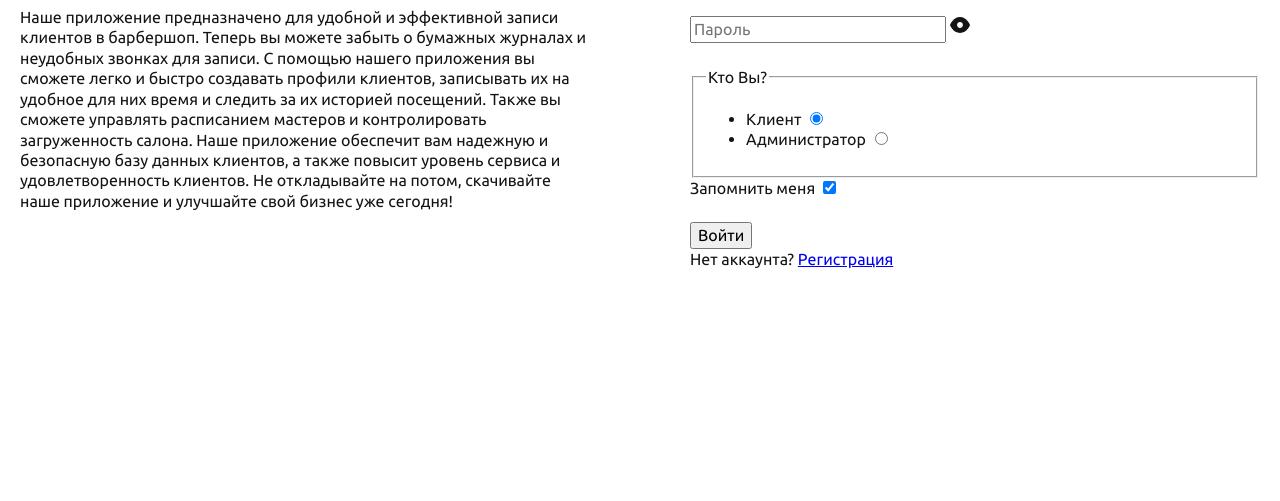
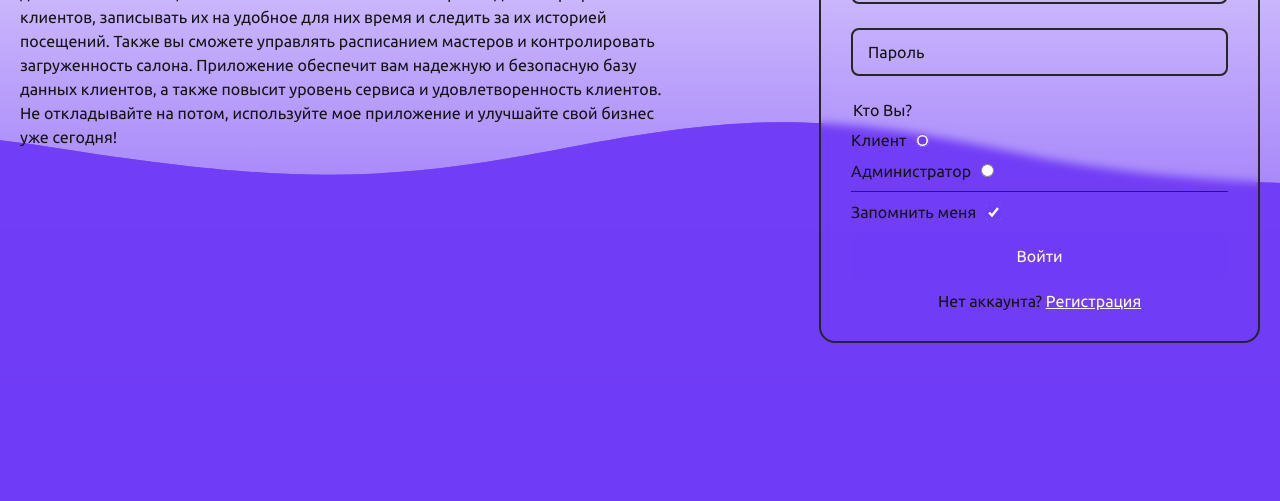
Before and after one commit to Evgeny-Stepanov/clients-vanilla-js-app, a website built with webpack: page src/login.html in a window 1280 px wide. Shown: the part 299-800 px from the top of the page. Built offline with nearby package versions, Linux system fonts and the light colour scheme; a web font is replaced by a local one.

Commit message:
Add styles for login.html

```diff
--- a/src/login.html
+++ b/src/login.html
@@ -16,13 +16,13 @@
 	<div class="login__wrap">
 		<h1 class="login__title">Добро пожаловать в <span lang="en">Clients</span></h1>
 		<p class="login__text">
-			Наше приложение предназначено для удобной и эффективной записи клиентов в барбершоп. Теперь вы
-			можете забыть о бумажных журналах и неудобных звонках для записи. С помощью нашего приложения
+			Мое приложение предназначено для удобной и эффективной записи клиентов в барбершоп. Теперь вы
+			можете забыть о бумажных журналах и неудобных звонках для записи. С помощью Clients
 			вы сможете легко и быстро создавать профили клиентов, записывать их на удобное для них время и
 			следить за их историей посещений. Также вы сможете управлять расписанием мастеров и
-			контролировать загруженность салона. Наше приложение обеспечит вам надежную и безопасную базу
+			контролировать загруженность салона. Приложение обеспечит вам надежную и безопасную базу
 			данных клиентов, а также повысит уровень сервиса и удовлетворенность клиентов. Не откладывайте
-			на потом, скачивайте наше приложение и улучшайте свой бизнес уже сегодня!
+			на потом, используйте мое приложение и улучшайте свой бизнес уже сегодня!
 		</p>
 	</div>
 	<form action="/" class="login__form">
@@ -95,13 +95,13 @@
 			</ul>
 		</fieldset>
 
-		<p>
+		<p class="login__form-checkbox">
 			<label for="remember">Запомнить меня</label>
 			<input type="checkbox" name="remember" id="remember" checked>
 		</p>
 
 		<button
-			class=""
+			class="login__form-submit"
 			type="submit"
 		>
 			Войти
@@ -113,5 +113,57 @@
 		</p>
 	</form>
 </main>
+<div class="background-animation">
+	<svg version="1.1" xmlns="http://www.w3.org/2000/svg"
+			 xmlns:xlink="http://www.w3.org/1999/xlink" x="0px" y="0px" width="100%" height="100%" viewBox="0 0 1600 900" preserveAspectRatio="xMidYMax slice">
+		<defs>
+			<linearGradient id="bg">
+				<stop offset="0%" style="stop-color:rgba(130, 158, 249, 0.06)"></stop>
+				<stop offset="50%" style="stop-color:rgba(76, 190, 255, 0.6)"></stop>
+				<stop offset="100%" style="stop-color:rgba(115, 209, 72, 0.2)"></stop>
+			</linearGradient>
+			<path id="wave" fill="url(#bg)" d="M-363.852,502.589c0,0,236.988-41.997,505.475,0
+	s371.981,38.998,575.971,0s293.985-39.278,505.474,5.859s493.475,48.368,716.963-4.995v560.106H-363.852V502.589z" />
+		</defs>
+		<g>
+			<use xlink:href='#wave' opacity=".3">
+				<animateTransform
+					attributeName="transform"
+					attributeType="XML"
+					type="translate"
+					dur="10s"
+					calcMode="spline"
+					values="270 230; -334 180; 270 230"
+					keyTimes="0; .5; 1"
+					keySplines="0.42, 0, 0.58, 1.0;0.42, 0, 0.58, 1.0"
+					repeatCount="indefinite" />
+			</use>
+			<use xlink:href='#wave' opacity=".6">
+				<animateTransform
+					attributeName="transform"
+					attributeType="XML"
+					type="translate"
+					dur="8s"
+					calcMode="spline"
+					values="-270 230;243 220;-270 230"
+					keyTimes="0; .6; 1"
+					keySplines="0.42, 0, 0.58, 1.0;0.42, 0, 0.58, 1.0"
+					repeatCount="indefinite" />
+			</use>
+			<use xlink:href='#wave' opacity=".9">
+				<animateTransform
+					attributeName="transform"
+					attributeType="XML"
+					type="translate"
+					dur="6s"
+					calcMode="spline"
+					values="0 230;-140 200;0 230"
+					keyTimes="0; .4; 1"
+					keySplines="0.42, 0, 0.58, 1.0;0.42, 0, 0.58, 1.0"
+					repeatCount="indefinite" />
+			</use>
+		</g>
+	</svg>
+</div>
 </body>
 </html>
--- a/src/style/_variables.scss
+++ b/src/style/_variables.scss
@@ -9,9 +9,9 @@
 	--color-accent: #703BF7;
 	--color-gray: #262626;
 
-	--border-radius: 10px;
+	--border-radius: 12px;
 	--border-radius-small: 8px;
-	--border-radius-large: 12px;
+	--border-radius-large: 16px;
 
 	--container-width: 1240px;
 	--container-padding-x: 20px;
--- a/src/style/blocks/_login.scss
+++ b/src/style/blocks/_login.scss
@@ -1,17 +1,18 @@
 .login__body {
 	display: flex;
 	align-items: center;
+	color: var(--color-accent);
 }
 
 .login__main {
 	color: var(--color-dark-theme);
 	background-color: var(--color-light-theme-theme);
 	display: flex;
-	gap: 100px;
+	gap: 150px;
 }
 
 .login__wrap {
-	width: 50%;
+	width: 60%;
 }
 
 .login__title {
@@ -21,13 +22,133 @@
 	span {
 		font-family: var(--font-family-alt);
 		font-size: calc(var(--font-size) * 2.625);
+		color: var(--color-accent);
 	}
 }
 
+.login__text {
+	line-height: calc(var(--line-height) * 1.172);
+}
+
 .login__form {
-	width: 50%;
+	width: 40%;
+	padding: 30px;
+	border: 2px solid var(--color-gray);
+	border-radius: var(--border-radius-large);
+	backdrop-filter: blur(5px);
+
+	p {
+		position: relative;
+		margin-block-end: calc(var(--font-size) * 1.5);
+
+		input {
+			width: 100%;
+			height: calc(var(--font-size) * 3);
+			border-radius: var(--border-radius-small);
+			border: 2px solid var(--color-gray);
+			padding-inline: 15px;
+			background-color: transparent;
+
+			&::placeholder {
+				color: var(--color-dark-theme);
+			}
+
+			&:focus {
+				outline: none;
+			}
+		}
+
+		> span {
+			position: absolute;
+			top: 50%;
+			transform: translateY(-50%);
+			right: 10px;
+		}
+	}
+
+	p:last-of-type {
+		margin: 0;
+		text-align: center;
+	}
+
+	fieldset {
+		border: none;
+		padding: 0;
+		margin: 0;
+		margin-block-end: calc(var(--font-size) * 0.625);
+		border-bottom: 1px solid var(--color-gray);
+
+		legend {
+			margin-block-end: calc(var(--font-size) * 0.625);
+		}
+
+		ul {
+			list-style: none;
+			margin: 0;
+			padding: 0;
+
+			li {
+				margin-block-end: calc(var(--font-size) * 0.625);
+				display: flex;
+				align-items: center;
+				gap: 10px;
+
+				input {
+					margin: 0;
+					accent-color: var(--color-accent);
+				}
+			}
+		}
+	}
+
+	a {
+		color: white;
+	}
 }
 
 .login__form-title {
-	font-size: calc(var(--font-size) * 1.5);
+	font-size: calc(var(--font-size) * 2);
+	margin-block-end: calc(var(--font-size) * 1.5);
+	text-align: center;
 }
+
+	.login__form .login__form-checkbox {
+		display: flex;
+		align-items: center;
+		gap: 10px;
+		margin-block-end: calc(var(--font-size) * 0.625);
+
+		input#remember {
+			width: 15px;
+			height: 15px;
+			margin: 0;
+			accent-color: var(--color-accent);
+		}
+	}
+
+	.login__form-submit {
+		display: flex;
+		justify-content: center;
+		align-items: center;
+		padding: 10px;
+		width: 100%;
+		height: calc(var(--font-size) * 3);
+		border-radius: var(--border-radius);
+		background-color: var(--color-accent);
+		border: none;
+		color: var(--color-light-theme);
+		margin-block-end: calc(var(--font-size) * 0.625);
+	}
+
+svg {
+	position: absolute;
+	z-index: -1;
+	top: 0;
+	left: 0;
+	width: 100%;
+	height: 100%;
+	box-sizing: border-box;
+	display: block;
+	background-color: #ffffff;
+	background-image: linear-gradient(to bottom, rgb(255, 255, 255), var(--color-accent));
+}
```
Also changed, not shown: dist/index.html, dist/login.html, 4 other files.
